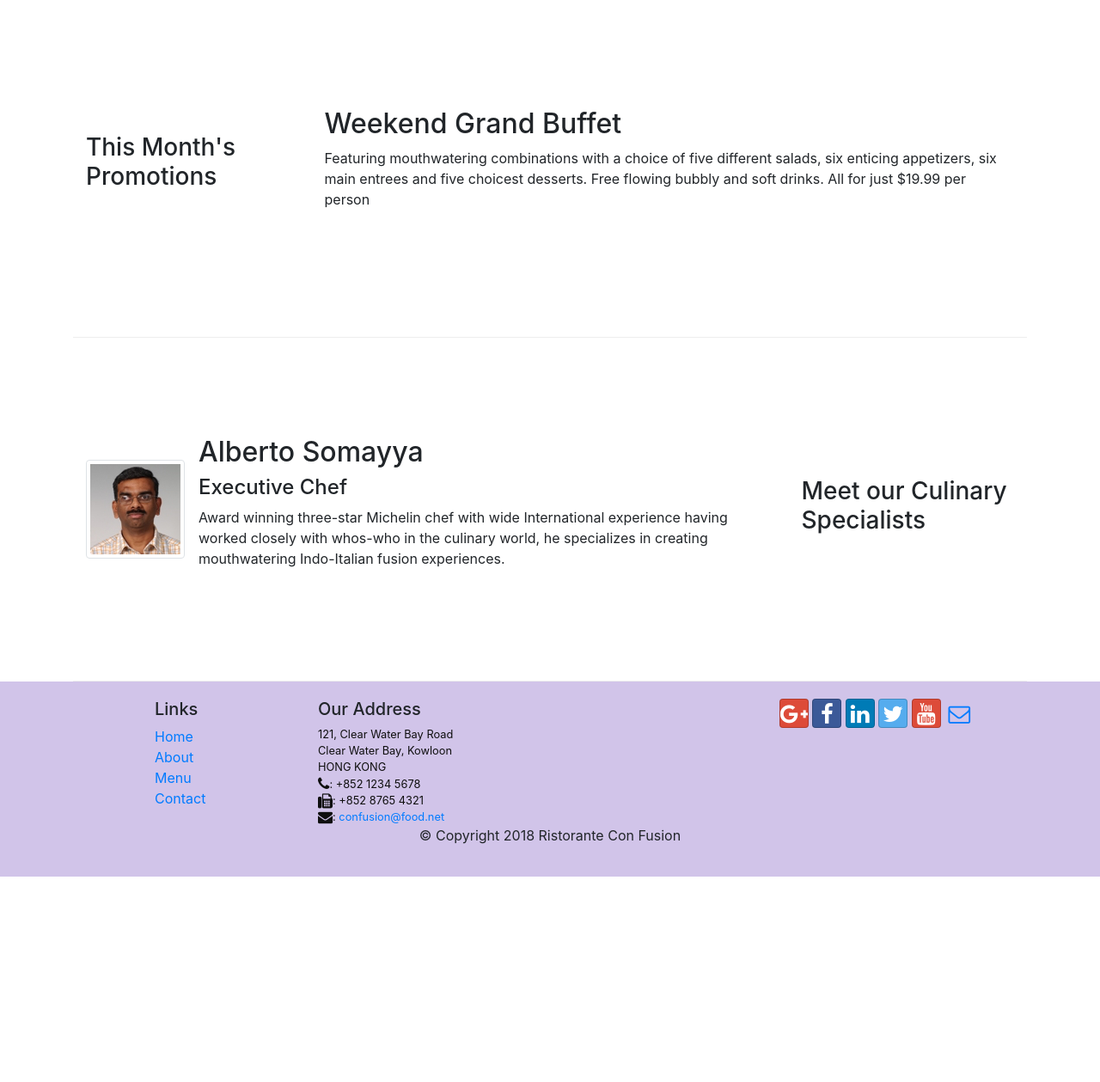
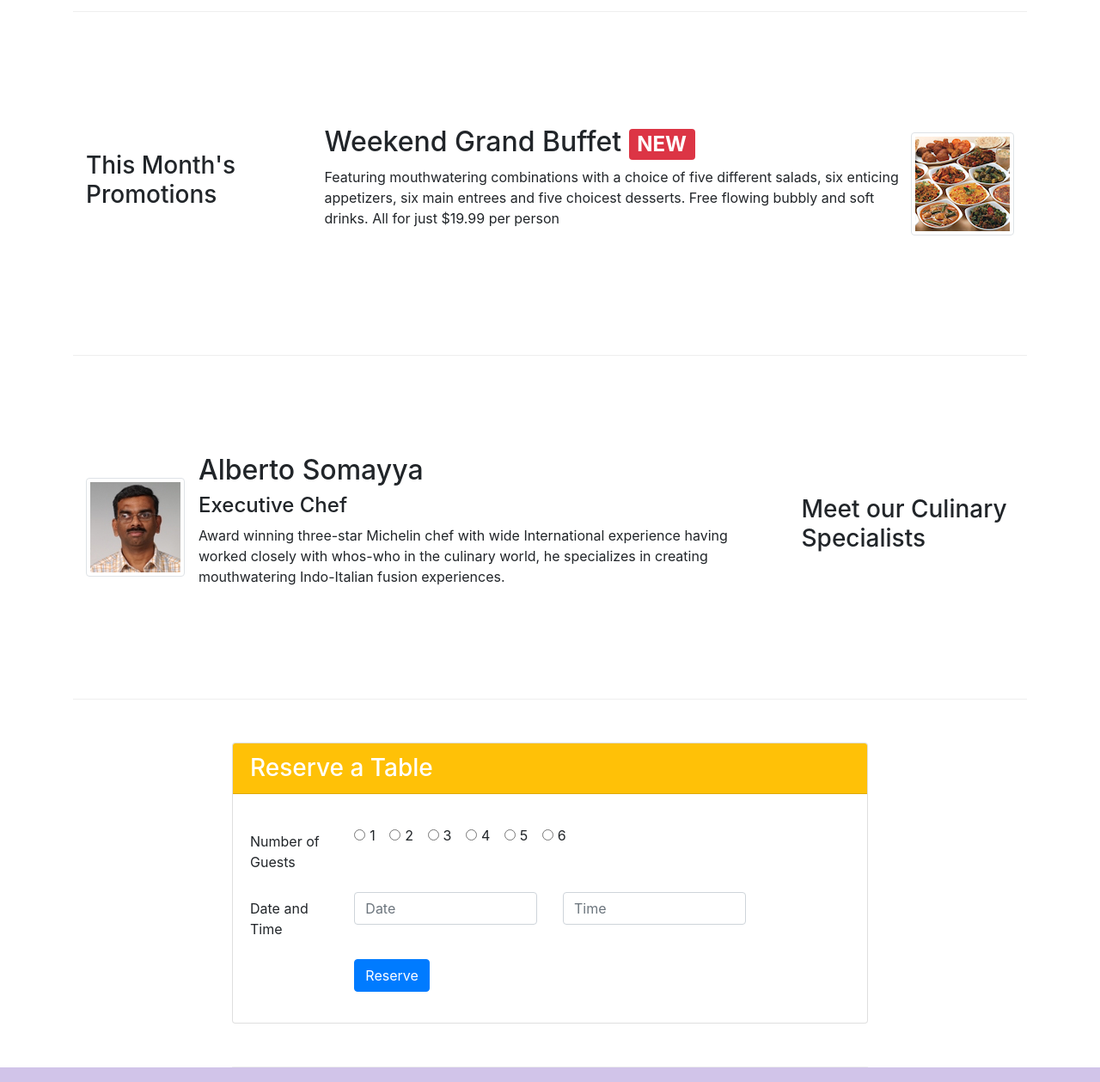
Before and after one commit to CalebCupul/Coursera, a website: page index.html in a window 1280 px wide. Shown: the part 720-1979 px from the top of the page at 86% size. Before the commit the page ends 1740 px from the top, so only its background shows below. Drawn offline with nearby package versions, Linux system fonts and the light colour scheme.

Commit message:
Assignment 2

```diff
--- a/index.html
+++ b/index.html
@@ -38,15 +38,18 @@
     </nav>
 
     <header class="jumbotron">
-        <div class="container">
-            <div class="row row-header">
-                <div class="col-12 col-sm-8">
+        <div class="container ">
+            <div class="row row-header align-items-center">
+                <div class="col-12 col-sm-8 col-md-6 col-xl-6">
                     <h1>Ristorante con Fusion</h1>
                     <p>We take inspiration from the World's best cuisines, and create a unique fusion experience. Our lipsmacking creations will tickle your culinary senses!</p>
                 </div>
-                <div class="col-12 col-sm align-self-center">
+                <div class="col-12 col-sm col-md-3 col-xl-3">
                     <img src="img/logo.png" class="img-fluid">
                 </div>
+                    <div class="col-md-3 col-xl-3">
+                        <a href="#form"><button type="submit" class="btn btn-warning btn-block">Reserve Table</button></a>
+                    </div>
             </div>
         </div>
     </header>
@@ -61,7 +64,7 @@
                     <img class="d-flex mr-3 img-thumbnail align-self-center"
                             src="img/uthappizza.png" alt="Uthappizza">
                     <div class="media-body">
-                        <h2 class="mt-0">Uthappizza<span class="badge badge-danger">HOT</span><span class="badge badge-pill badge-secondary">$4.99</span></h2>
+                        <h2 class="mt-0">Uthappizza <span class="badge badge-danger">HOT</span> <span class="badge badge-pill badge-secondary">$4.99</span></h2>
                         <p class="d-none d-sm-block">A unique combination of Indian Uthappam (pancake) and
                             Italian pizza, topped with Cerignola olives, ripe vine
                             cherry tomatoes, Vidalia onion, Guntur chillies and
@@ -73,12 +76,19 @@
 
 
         <div class="row row-content align-items-center">
-            <div class="col-12 col-sm-4 col-md-3">
+            <div class="col-12 col-sm-4 order-sm-first col-md-3">
                 <h3>This Month's Promotions</h3>
             </div>
-            <div class="col col-sm col-md">
-                <h2>Weekend Grand Buffet</h2>
-                <p>Featuring mouthwatering combinations with a choice of five different salads, six enticing appetizers, six main entrees and five choicest desserts. Free flowing bubbly and soft drinks. All for just $19.99 per person </p>
+            <div class="col col-sm order-sm-last col-md">
+                <div class="media">
+
+                    <div class="media-body">
+                        <h2 class="mt-0">Weekend Grand Buffet <span class="badge badge-danger">NEW</span></h2>
+                        <p class="d-none d-sm-block">Featuring mouthwatering combinations with a choice of five different salads, six enticing appetizers, six main entrees and five choicest desserts. Free flowing bubbly and soft drinks. All for just $19.99 per person </p>
+                    </div>
+                    <img class="d-flex img-thumbnail align-self-center"
+                            src="img/buffet.png" alt="Alberto Somayya">
+                </div>
             </div>
         </div>
 
@@ -102,7 +112,72 @@
                 </div>
             </div>
         </div>
+
+        <!-- Form -->
+
+        <div class="row row-content align-items-center col-md-8 col-xl-8">
+
+                <div class="card">
+                    <h3 class="card-header text-white bg-warning mb-3">Reserve a Table</h5>
+                    <div class="card-body">
+                        <form id="form">
+                            <div class="form-group row">
+                              <label for="inputEmail3" class="col-sm-6 col-md-3 col-xl-2 col-form-label">Number of Guests</label>
+                              <div class="col-sm-10 col-md-8">
+                                <div class="form-check form-check-inline">
+                                    <input class="form-check-input" type="radio" name="inlineRadioOptions" id="inlineRadio1" value="option1">
+                                    <label class="form-check-label" for="inlineRadio1">1</label>
+                                </div>
+                                <div class="form-check form-check-inline">
+                                    <input class="form-check-input" type="radio" name="inlineRadioOptions" id="inlineRadio2" value="option2">
+                                    <label class="form-check-label" for="inlineRadio2">2</label>
+                                </div>
+                                <div class="form-check form-check-inline">
+                                    <input class="form-check-input" type="radio" name="inlineRadioOptions" id="inlineRadio3" value="option3">
+                                    <label class="form-check-label" for="inlineRadio3">3</label>
+                                </div>
+                                <div class="form-check form-check-inline">
+                                    <input class="form-check-input" type="radio" name="inlineRadioOptions" id="inlineRadio4" value="option4">
+                                    <label class="form-check-label" for="inlineRadio4">4</label>
+                                </div>
+                                <div class="form-check form-check-inline">
+                                    <input class="form-check-input" type="radio" name="inlineRadioOptions" id="inlineRadio5" value="option5">
+                                    <label class="form-check-label" for="inlineRadio5">5</label>
+                                </div>
+                                <div class="form-check form-check-inline">
+                                    <input class="form-check-input" type="radio" name="inlineRadioOptions" id="inlineRadio6" value="option6">
+                                    <label class="form-check-label" for="inlineRadio6">6</label>
+                                </div>
+                              </div>
+                            </div>
+
+                            <div class="form-group row">
+                                <label for="inputEmail3" class="col-sm-6 col-md-3 col-xl-2 col-form-label">Date and Time</label>
+                                <div class="col-xl-4 col-md-4">
+                                  <input type="text" class="form-control" placeholder="Date">
+                                </div>
+                                <div class="col-xl-4 col-md-4">
+                                  <input type="text" class="form-control" placeholder="Time">
+                                </div>
+                            </div>
+
+                            <div class="form-group row">
+                                <div class="offset-md-3 offset-xl-2 col-md-10">
+                                    <button type="submit" class="btn btn-primary">Reserve</button>
+                                </div>
+                            </div>
+
+                          </form>
+                    </div>
+                  </div>
+            </div>
+
+
     </div>
+
+
+
+
 
     <footer class="footer">
         <div class="container">
```
